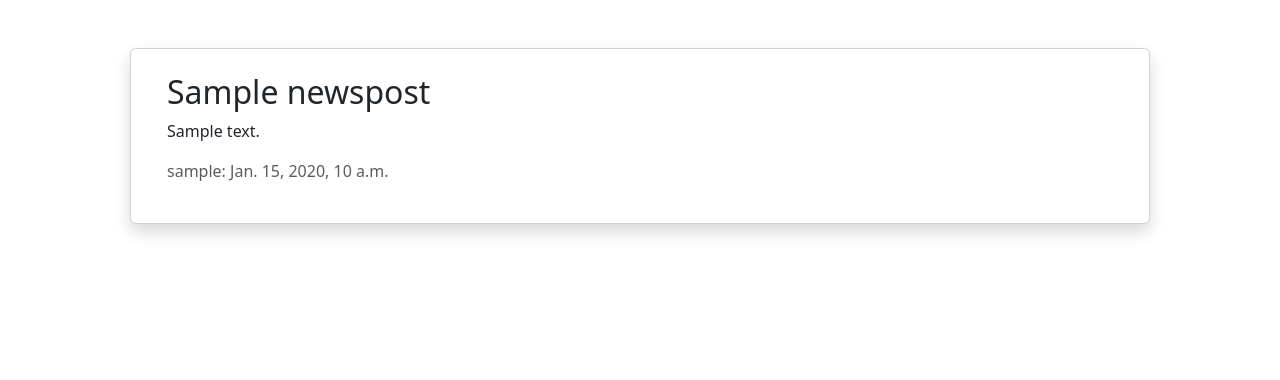
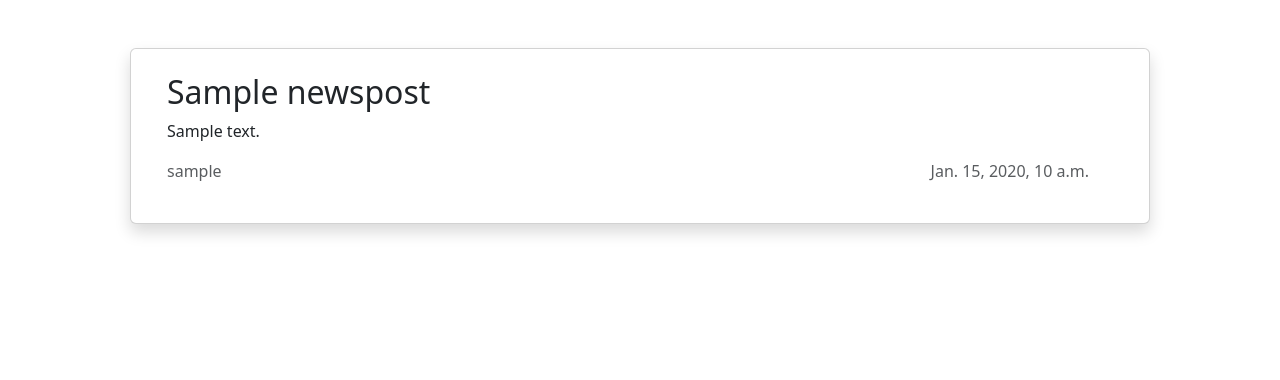
Before and after one commit to Tiggax/DEDIS-project, a Django app: page /news in a window 1280 px wide. Shown: the part 68-448 px from the top of the page. Run offline with Django 5.2, Linux system fonts and the light colour scheme; tables that the repository leaves empty hold one stand-in row (values such as "Sample post"); parts of the project's set-up code (start-up, migrations or seed data) failed here and were passed over; some libraries are stand-ins or nearby versions.

Commit message:
Updated news post to truncate long text and fixed username and date position.

```diff
--- a/templates/widgets/news_post.html
+++ b/templates/widgets/news_post.html
@@ -1,12 +1,13 @@
 <div class="card shadow p-4 m-5 row">
     <h2>{{ data.title }}</h2>
-    <p class="card-text">{{data.content|safe}}</p>
+    <p class="card-text">{{data.content|safe|truncatechars_html:500}}</p>
     <div class="row">
     {% comment %} <div class="btn-group">
         <button type="button" class="btn btn-sm btn-outline-secondary">View</button>
         <button type="button" class="btn btn-sm btn-outline-secondary">Edit</button>
     </div> {% endcomment %}
-    <p class="text-body-secondary col">{{data.post_author}}: {{data.created}}</p>
-    <small class="text-body-secondary col"></small>
+    <p class="text-body-secondary col">{{data.post_author}}</p>
+    <p class="text-body-secondary col text-end">{{data.created}}</p>
+    {% comment %} <small class="text-body-secondary col"></small> {% endcomment %}
     </div>
 </div>
```
